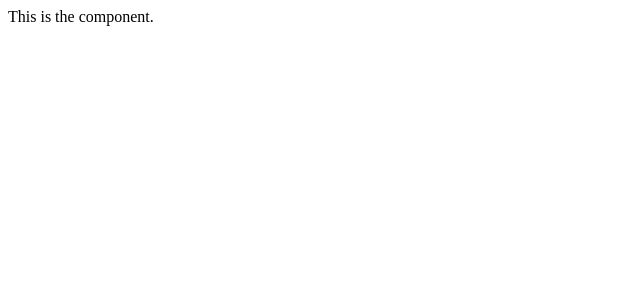
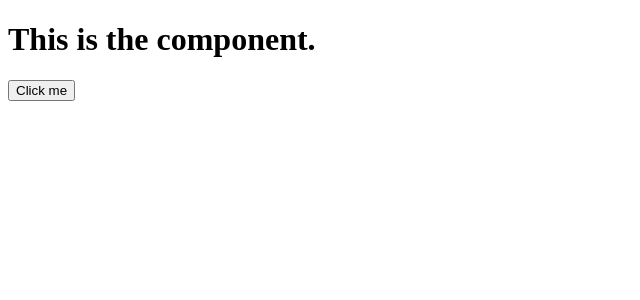
Before and after one commit to mhitchi/reactScratch, a React app in the folder react-app-webpack/: page / in a window 1280 px wide. Shown: the top 300 px of the page, without its empty margins (0-640 px from the left). Built offline with nearby package versions, Linux system fonts and the light colour scheme.

Commit message:
adding functionality with button component

```diff
--- a/react-app-webpack/src/App.js
+++ b/react-app-webpack/src/App.js
@@ -1,11 +1,27 @@
 import React from 'react';
 //using ES6 here
 
+
 class App extends React.Component {
+    constructor ( props ) {
+        super( props )
+
+        this.state = {
+            name: ''
+        }
+    }
+
+    handleButtonClickEvent = ( event ) => {
+        //"this" points to class App
+        this.setState( { name: 'Marm' });
+    };
+
     render() {
         return(
             <div>
-                This is the component.
+                <h1>This is the component.</h1>
+                <button onClick={this.handleButtonClickEvent}>Click me</button>
+                { this.state.name && <p>{this.state.name}</p>}
             </div>
         )
     }
```
